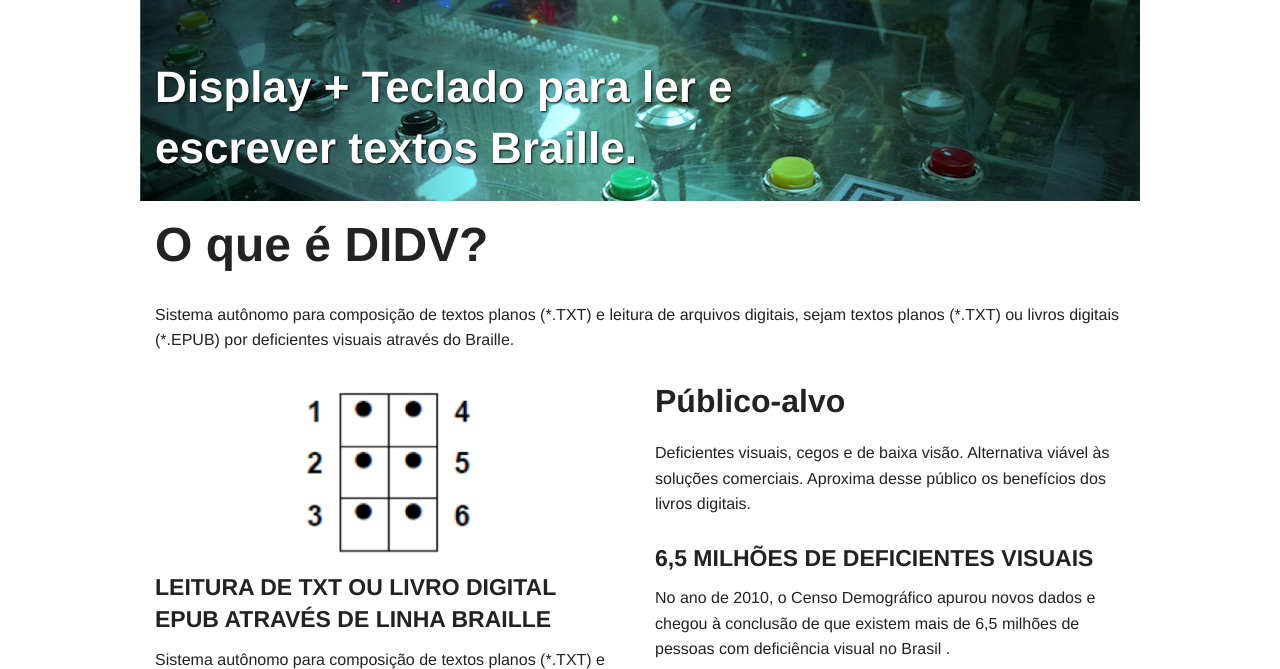
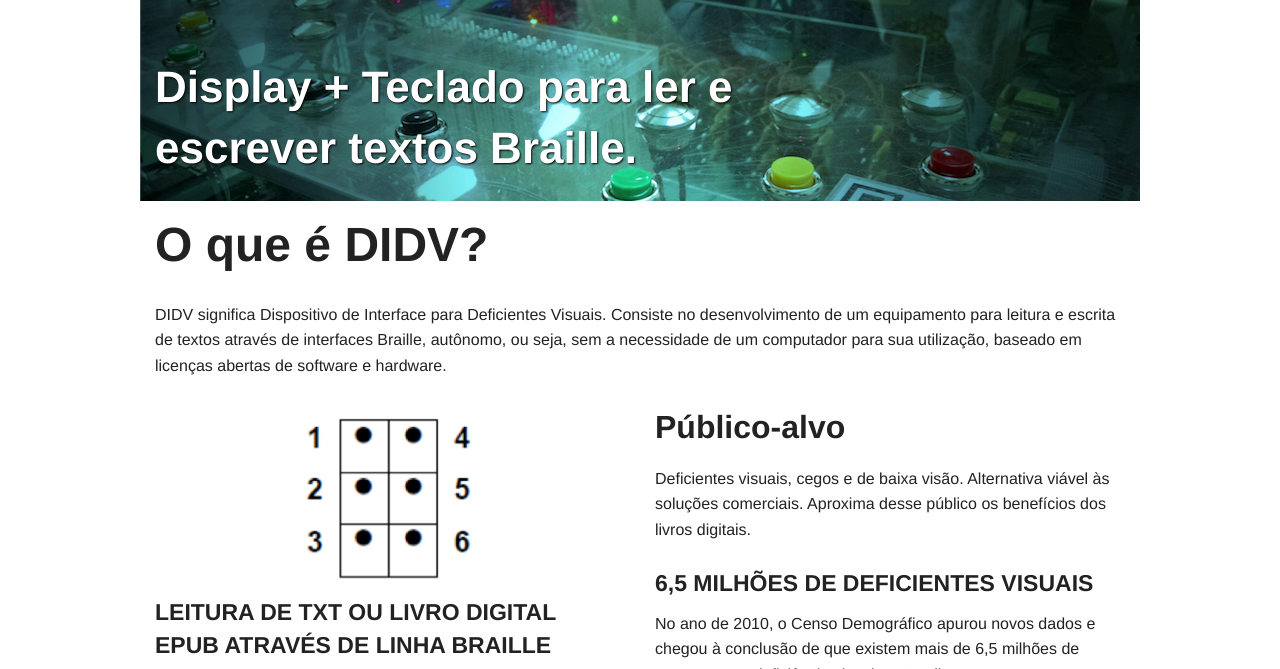
Before and after one commit to DIDV/didv.github.io, a plain HTML site: page index.html in a window 1280 px wide. Shown: the part 48-717 px from the top of the page. Drawn offline with Linux system fonts and the light colour scheme.

Commit message:
better content

```diff
--- a/index.html
+++ b/index.html
@@ -47,10 +47,20 @@
 		<div class="column">
 			<h2>O que é DIDV?</h2>
 			<p>
-				Sistema autônomo para composição de textos planos (*.TXT) e leitura de arquivos digitais, sejam textos planos (*.TXT) ou livros digitais (*.EPUB) por deficientes visuais através do Braille.
+				DIDV significa Dispositivo de Interface para Deficientes Visuais.
+Consiste no desenvolvimento de um equipamento para leitura e escrita de textos através de interfaces Braille, autônomo, ou seja, sem a necessidade de um computador para sua utilização, baseado em licenças abertas de software e hardware.
 			</p>
 		</div>
 	</div>
+
+	<!--div id="didv_alpha" class="row">
+		<div class="column">
+			< h3>DIDV Alpha</h3>
+			<p>
+				Em Julho de 2015, foi concluído o primeiro protótipo do DIDV. Essa primeira versão consiste em um display Braille, que é um conjunto de dez caracteres (células) Braille, acionadas eletronicamente, e um teclado para navegação e inserção de caracteres Braille.
+			</p>
+		</div>
+	</div -->
 
 	<div class='row'>
 		<div class='large-6 column'>
```
